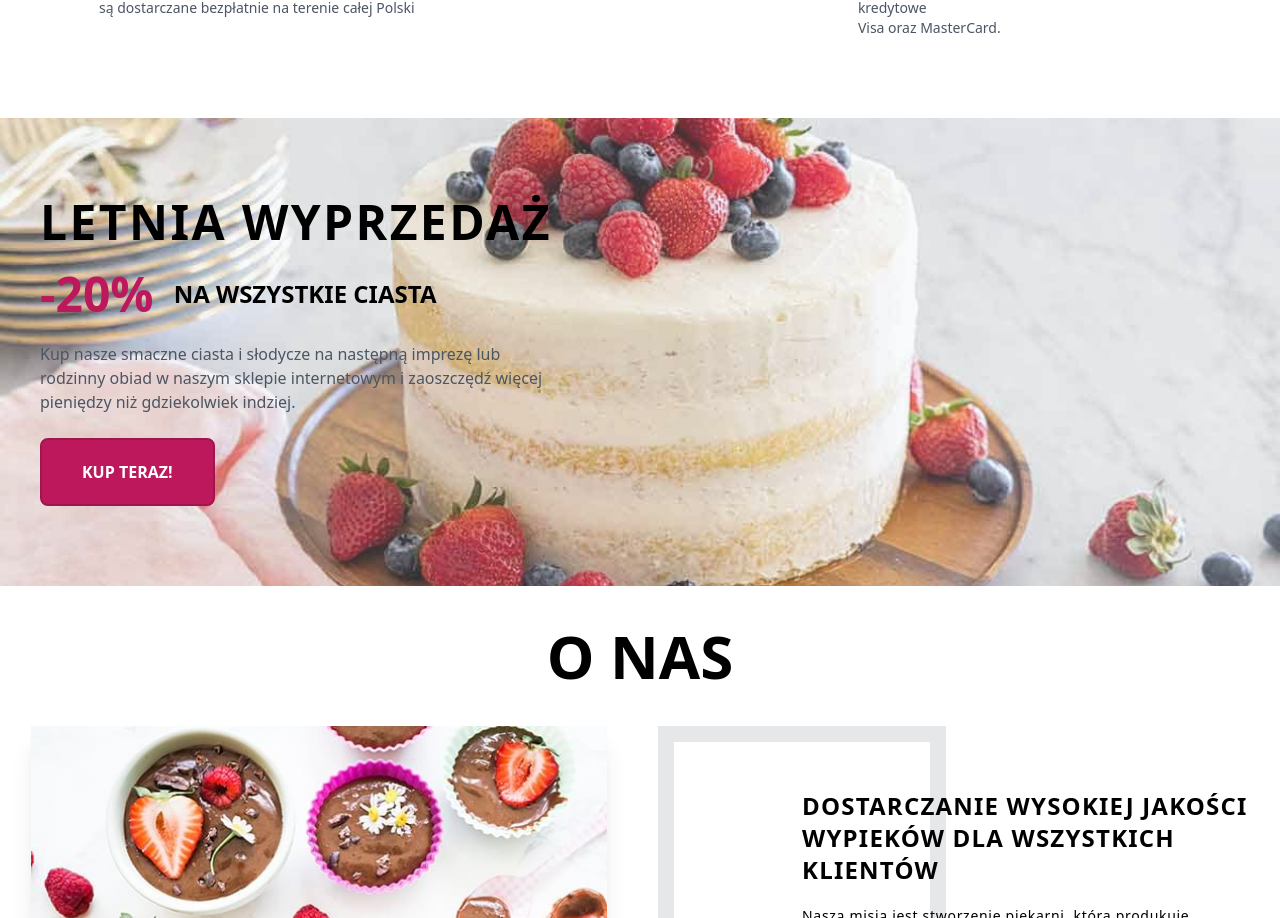
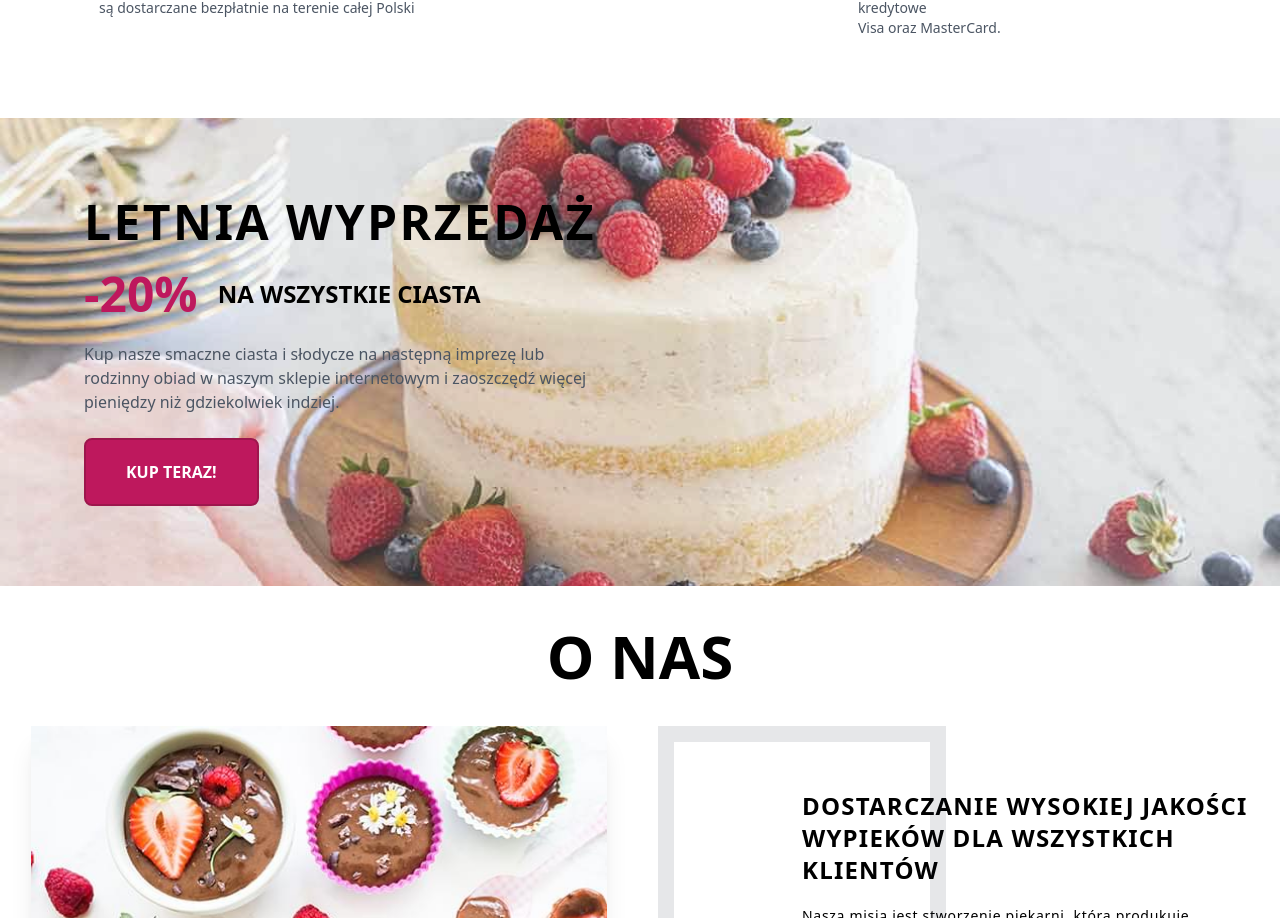
Before and after one commit to frooooooo7/Bakery---website, a React (Vite) app: page / in a window 1280 px wide. Shown: the part 2867-3785 px from the top of the page. Built offline with nearby package versions, Linux system fonts and the light colour scheme.

Commit message:
Some changes

```diff
--- a/src/sections/SummerSale.tsx
+++ b/src/sections/SummerSale.tsx
@@ -4,7 +4,7 @@ const SummerSale = () => {
     return (
         <section className="relative mt-10 w-full bg-cover bg-center" style={{ backgroundImage: `url(${summerSale})` }}>
             <div className="md:pl-10 bg-slate-200 bg-opacity-60 lg:bg-opacity-20">
-                <div className="container mx-auto space-y-6 flex flex-col items-center pb-20 pt-20 md:items-start">
+                <div className="container mx-auto space-y-6 flex flex-col items-center pb-20 pt-20 md:items-start max-w-6xl">
                     <h1 className="text-2xl font-bold tracking-wider md:text-4xl lg:text-5xl">LETNIA WYPRZEDAŻ</h1>
                     <div className="flex items-center justify-center gap-5">
                         <h1 className="text-4xl font-bold text-pink-700 lg:text-5xl">-20%</h1>
```
